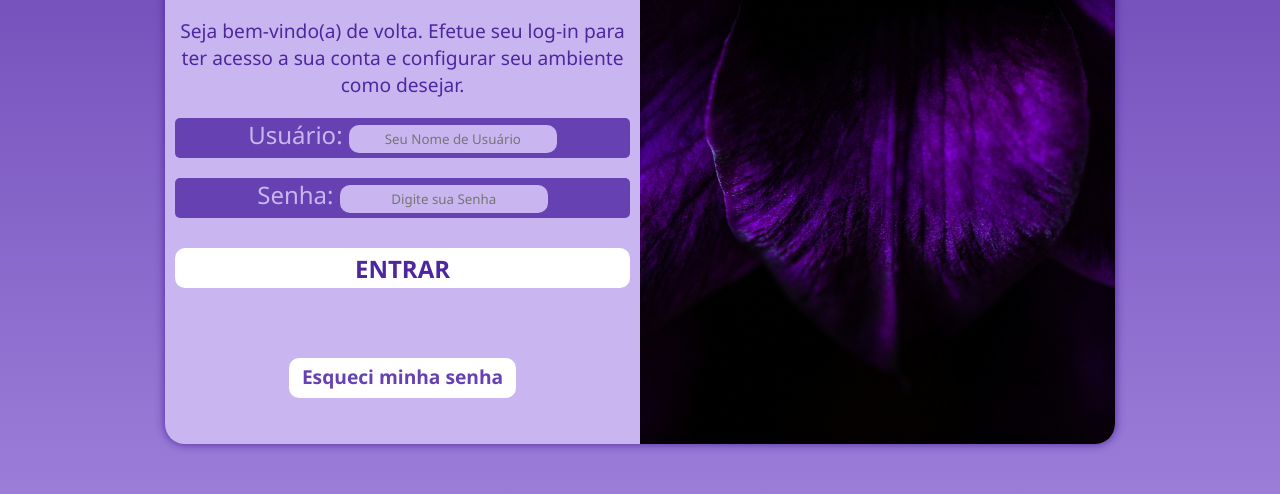
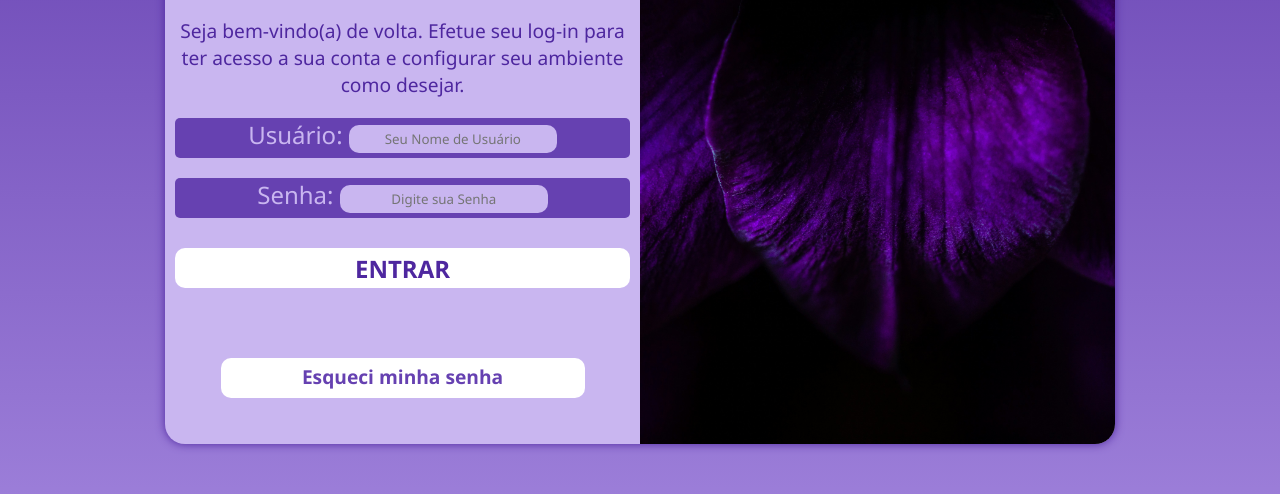
Before and after one commit to Epj-Suporte3/Tela-Login, a plain HTML site: page index.html in a window 1280 px wide. Shown: the part 206-700 px from the top of the page. Drawn offline with Linux system fonts and the light colour scheme.

Commit message:
Agora a pagina está adaptada a dispositivos moveis

```diff
--- a/estilos/style.css
+++ b/estilos/style.css
@@ -32,17 +32,26 @@ main {
 
 #log-in {
     position: absolute;
-    overflow: hidden;
+    overflow-y: auto;
     top: 50%;
     left: 50%;
     transform: translate(-50%, -50%);
     background-color: #C9B6F0;
-    width: 250px;
+    width: 300px;
     height: 500px;
     border-radius: 20px;
     box-shadow: 0px 0px 10px #4E279F;
     transition: width 1s, height 1s;
     transition-timing-function: ease;
+}
+
+#log-in::-webkit-scrollbar {
+    display: none;
+}
+
+#log-in {
+    -ms-overflow-style: none;
+    scrollbar-width: none;
 }
 
 #imagem {
@@ -122,7 +131,7 @@ form .botao {
     margin: auto;
     margin-top: 70px;
     padding: 5px;
-    width: 50%;
+    width: 80%;
     height: 40px;
     background-color: #FFFFFF;
     color: #6641B1;
```
